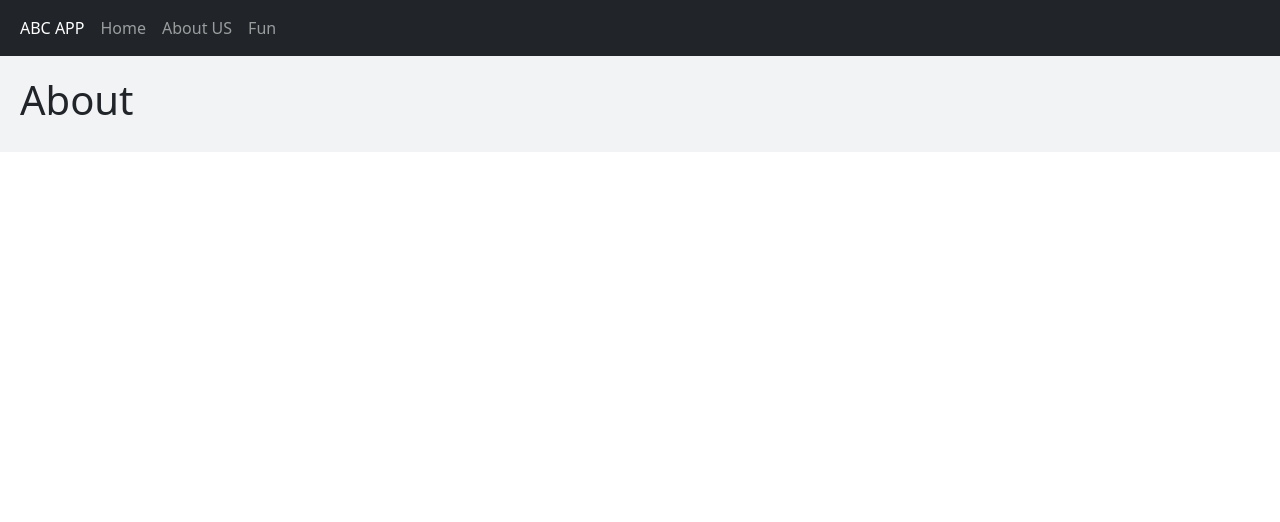
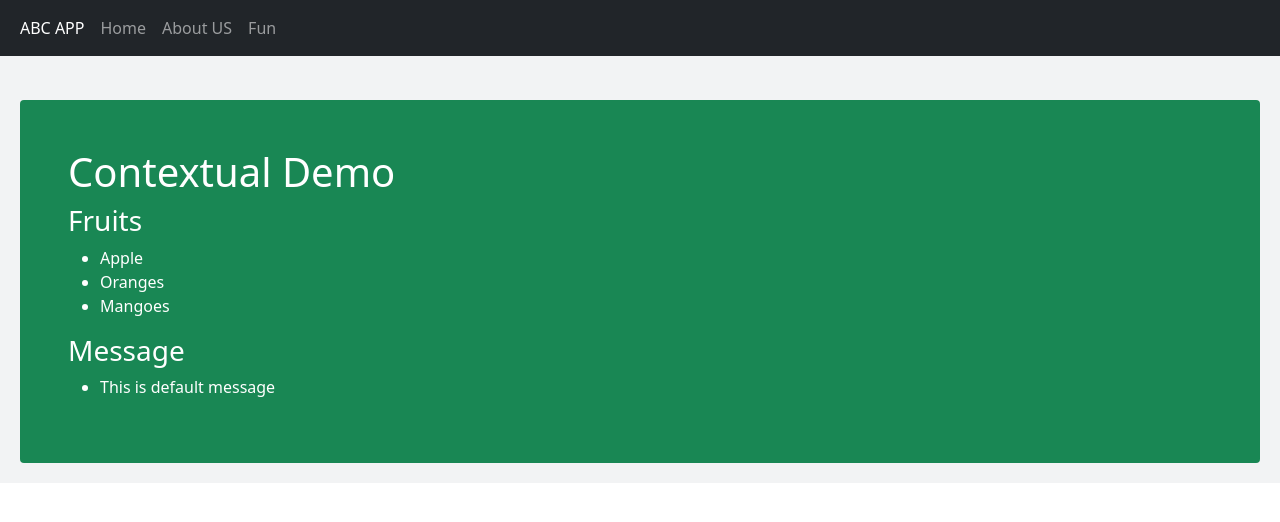
Before and after one commit to vinodh1988/react-route-saga, a React (Create React App) app: page /about-us in a window 1280 px wide. Shown: the top 522 px of the page. Built offline with nearby package versions, Linux system fonts and the light colour scheme.

Commit message:
context-api-commit

```diff
--- /dev/null
+++ b/src/Context/ContextAPI.tsx
@@ -0,0 +1,9 @@
+import { createContext } from "react"
+
+export const reactStore={
+    fruits: ["Apple","Oranges","Mangoes"],
+    message: "This is default message"
+}
+
+
+export const Context = createContext<any>(null)
--- a/src/ReactComponents/About.tsx
+++ b/src/ReactComponents/About.tsx
@@ -1,8 +1,17 @@
+import { Context, reactStore} from "../Context/ContextAPI"
+import DataUnit from "./DataUnit"
+import MessageUnit from "./MessageUnit"
 
 
 const About=()=>{
     return(
-        <h1>About</h1>
+        <div className="mt-4 p-5 bg-success text-white rounded">
+                <h1>Contextual Demo</h1>
+                <Context.Provider value={{...reactStore}} >
+                        <DataUnit></DataUnit>
+                        <MessageUnit></MessageUnit>
+                </Context.Provider>
+        </div>
     )
 }
 
--- /dev/null
+++ b/src/ReactComponents/DataUnit.tsx
@@ -0,0 +1,17 @@
+import { useContext } from "react";
+import { Context } from "../Context/ContextAPI";
+
+const DataUnit=()=>{
+    const {fruits}=useContext(Context)
+    return (
+
+        <div>
+            <h3>Fruits</h3>
+        <ul>
+            {fruits.map((x:string)=><li>{x}</li>)}
+        </ul>
+        </div>
+    )
+}
+
+export default DataUnit;
--- /dev/null
+++ b/src/ReactComponents/MessageUnit.tsx
@@ -0,0 +1,19 @@
+import { useContext } from "react";
+import { Context } from "../Context/ContextAPI";
+
+const MessageUnit=()=>{
+
+    return (
+
+        <div>
+            <h3>Message</h3>
+        <ul>
+            <Context.Consumer>
+                {x=><li>{x.message}</li>}
+            </Context.Consumer>
+        </ul>
+        </div>
+    )
+}
+
+export default MessageUnit;
```
